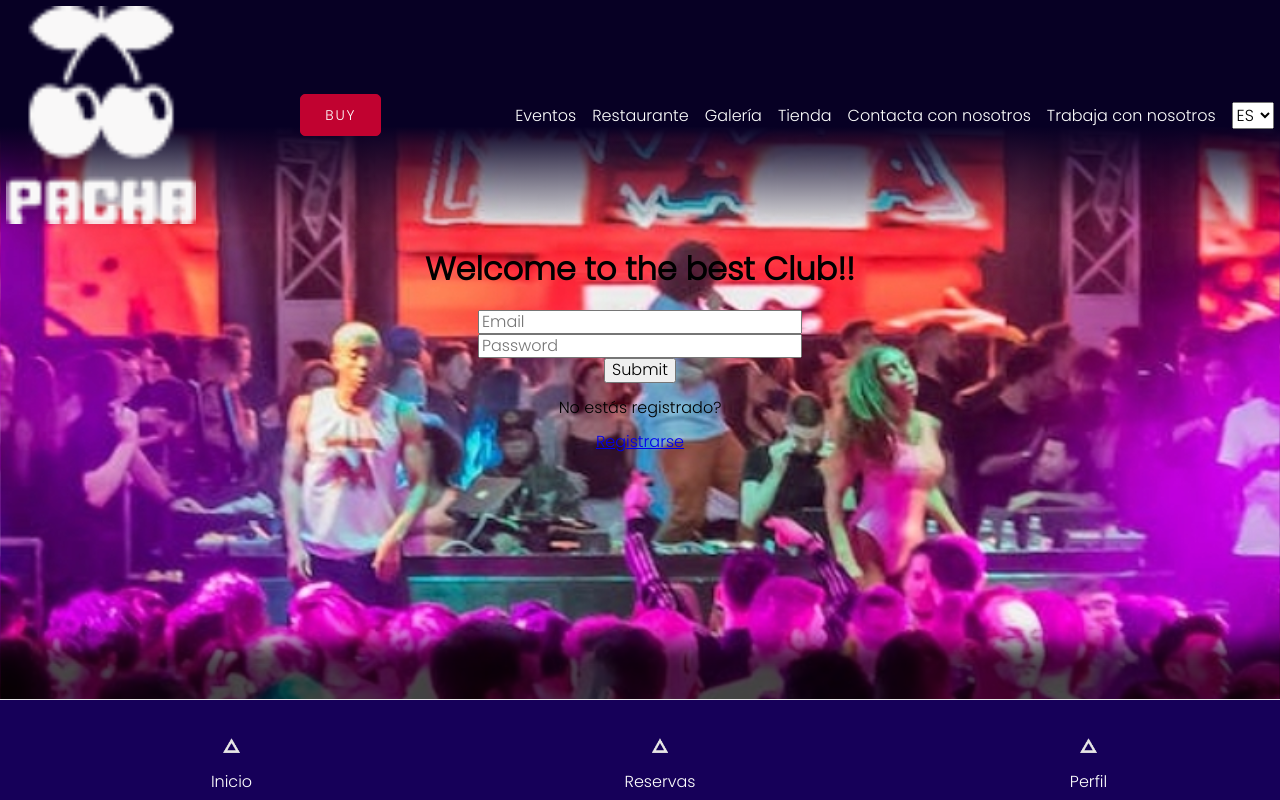
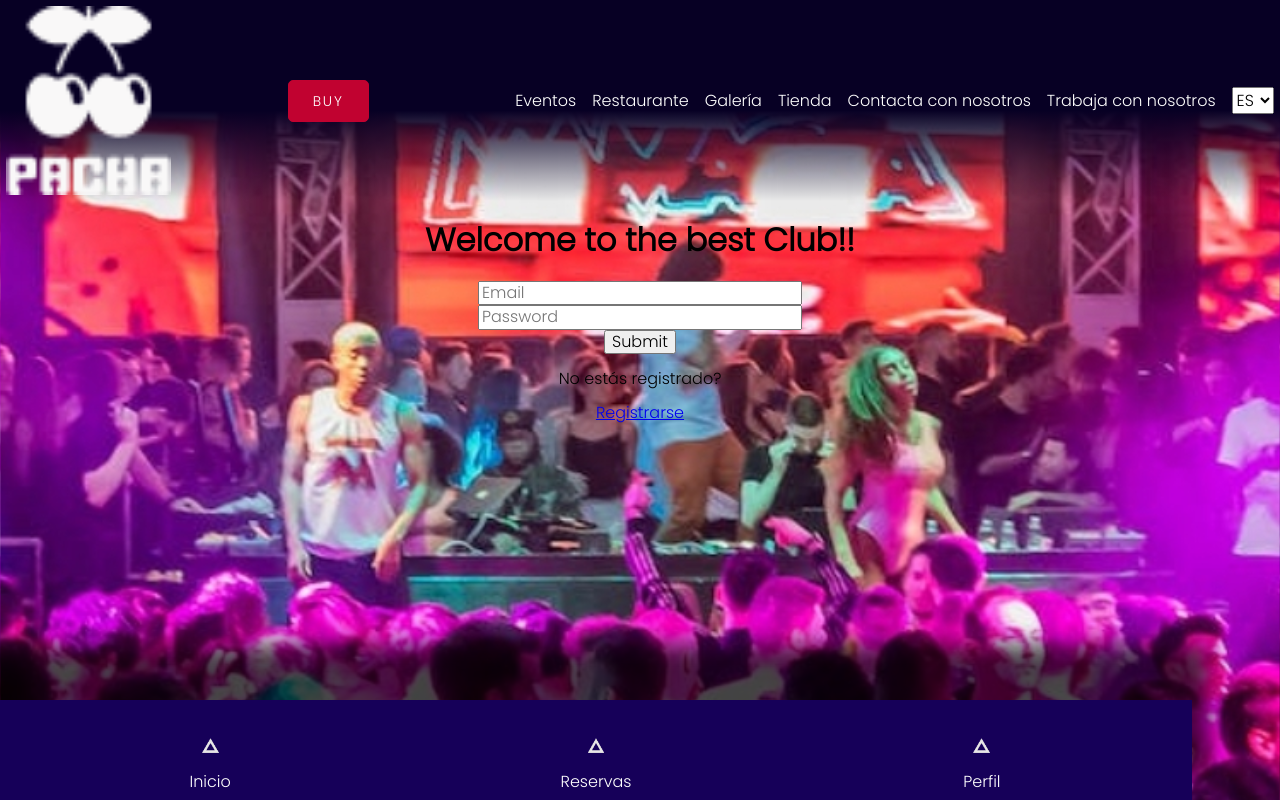
Before and after one commit to RMoreno207/reservaDiscoteca, a React (Create React App) app: page / in a window 1280 px wide. Shown: the top 800 px of the page. Built offline with nearby package versions, Linux system fonts and the light colour scheme.

Commit message:
style footer

```diff
--- a/src/components/Header/Nav/Nav.jsx
+++ b/src/components/Header/Nav/Nav.jsx
@@ -41,6 +41,9 @@
 export default Navbar
 
 const NavContainer = styled.nav`
+
+
+
   .navButton{
     background-color: #c10230;
     border-color: #c10230;
@@ -56,9 +59,10 @@
     text-align:center;
     text-transform:uppercase;
     cursor:pointer;
+
   }
   .navImage{
-    width:15%;
+    width:13%;
     filter:brightness(100%);
   }
   padding: .4rem;
--- a/src/styles/components/_Footer.scss
+++ b/src/styles/components/_Footer.scss
@@ -1,19 +1,20 @@
 footer{
     background-color: #160059;
-    border-top: 1px solid #E7E7E7;
+
     text-align: center;
     padding: 20px;
     position: fixed;
     left: 0;
     bottom: 0;
     height: 60px;
-    width: 100%;
+    width: 90%;
     box-shadow: 0px -38px 22px 18px rgba(0,0,0,0.71);
 }
 
 .inicioBtn, .reservasBtn, .perfilBtn{
     border: none;
     background: none;
+
 }
 .inicioBtn:hover{
     padding: 4px 20px;
--- a/src/styles/components/_Nav.scss
+++ b/src/styles/components/_Nav.scss
@@ -1 +1,6 @@
 @import '../utils/variables.scss';
+@import url('https://fonts.googleapis.com/css2?family=Poppins:wght@300&display=swap');
+
+.navButton{
+    font-family: 'Poppins', sans-serif;
+}
```
